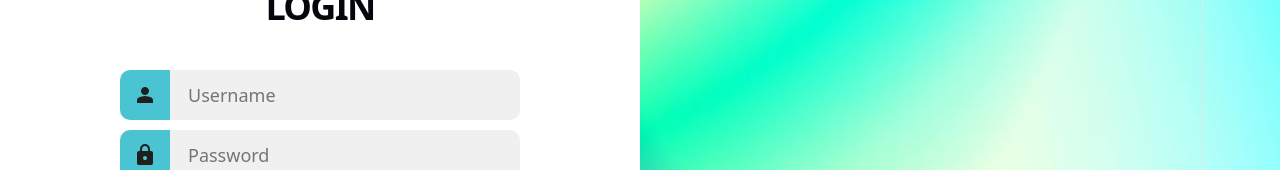
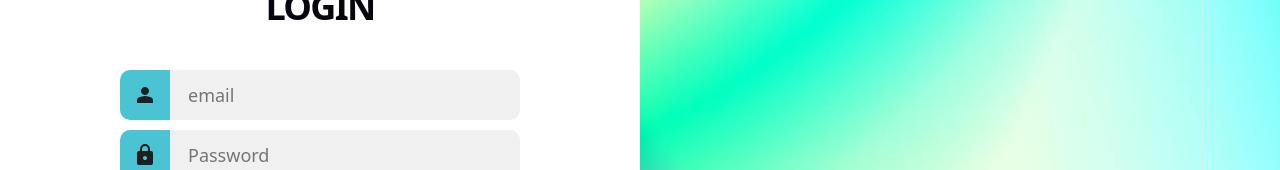
Before and after one commit to lerato-s/stokvel-project, a React (Vite) app in the folder client/: page /Login in a window 1280 px wide. Shown: the part 322-492 px from the top of the page. Built offline with nearby package versions, Linux system fonts and the light colour scheme.

Commit message:
updates Login.jsx

```diff
--- a/client/src/Login.jsx
+++ b/client/src/Login.jsx
@@ -5,7 +5,7 @@ import { useNavigate } from "react-router-dom";
 import "./login.css";
 
 function Login() {
-  const [username, setUsername] = useState("");
+    const [email , setEmail] = useState('');
   const [password, setPassword] = useState("");
   const [errorMessage, setErrorMessage] = useState("");
   const navigate = useNavigate();
@@ -15,21 +15,38 @@ function Login() {
 
   try {
     const result = await axios.post("http://localhost:3001/login", {
-        username,
+      email,
       password,
     });
 
     console.log(result.data);
 
-      // Navigate to dashboard or home after successful login currently we dont have the pages but soon soon
-       //navigate("/home");
+
+    const user = result.data;
+
+    localStorage.setItem("user", JSON.stringify(user));
+
+    const role = user.role;
+
+
+    if (role === "admin") {
+      navigate("/admin-dashboard");
+    }
+    else if (role === "member") {
+      navigate("/member-dashboard");
+    }
+    else if (role === "treasurer") {
+      navigate("/treasurer-dashboard");
+    }
+    else {
       navigate("/dashboard");
+    }
 
   }
   catch (error) {
 
     console.error("Error logging in:", error);
-      setErrorMessage("Invalid username or password");
+    setErrorMessage("Invalid email or password");
 
   }
 };
@@ -45,7 +62,7 @@ function Login() {
         {errorMessage && <p id="error-message">{errorMessage}</p>}
 
         <section>
-          <label htmlFor="username">
+          <label htmlFor="useremail">
             <svg
               xmlns="http://www.w3.org/2000/svg"
               height="24px"
@@ -58,10 +75,10 @@ function Login() {
           </label>
           <input
             type="text"
-            id="username"
-            name="username"
-            placeholder="Username"
-            onChange={(e) => setUsername(e.target.value)}
+            id="useremail"
+            name="email"
+            placeholder="email"
+            onChange={(e) => setEmail(e.target.value)}
             required
           />
         </section>
@@ -89,7 +106,7 @@ function Login() {
         </section>
 
         <button type="submit">Sign In</button>
-        <a href="http://localhost:3000/forgot-password.html">Forgot Password?</a>
+        <a href="/forgot-password">Forgot Password?</a>
 
       </form>
 
```
Lines whose indentation alone changed are shown as unchanged.
